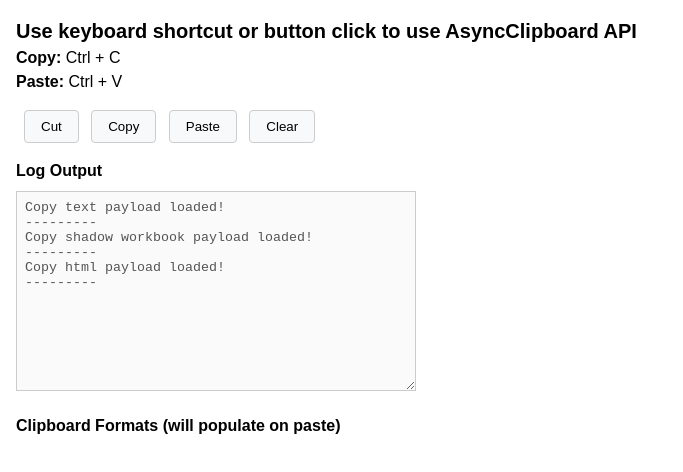
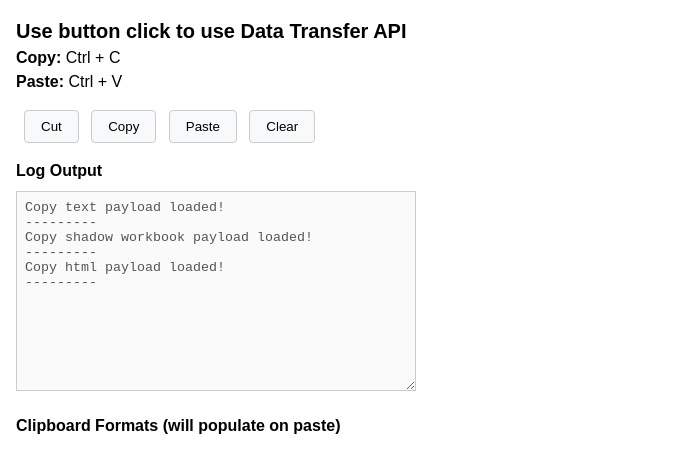
Before and after one commit to amitavak/data-transfer-clipboard-api-apoc, a website: page index.html in a window 1280 px wide. Shown: the whole page, without its empty margins (0-683 px from the left). Drawn offline with Linux system fonts and the light colour scheme.

Commit message:
Fix the page heading

```diff
--- a/index.html
+++ b/index.html
@@ -16,7 +16,7 @@
     <div>
       <p>
         <span class="main-title"
-          >Use keyboard shortcut or button click to use AsyncClipboard API</span
+          >Use button click to use Data Transfer API</span
         >
         <br />
         <span class="instruction-text">Copy:</span> Ctrl + C <br />
```
